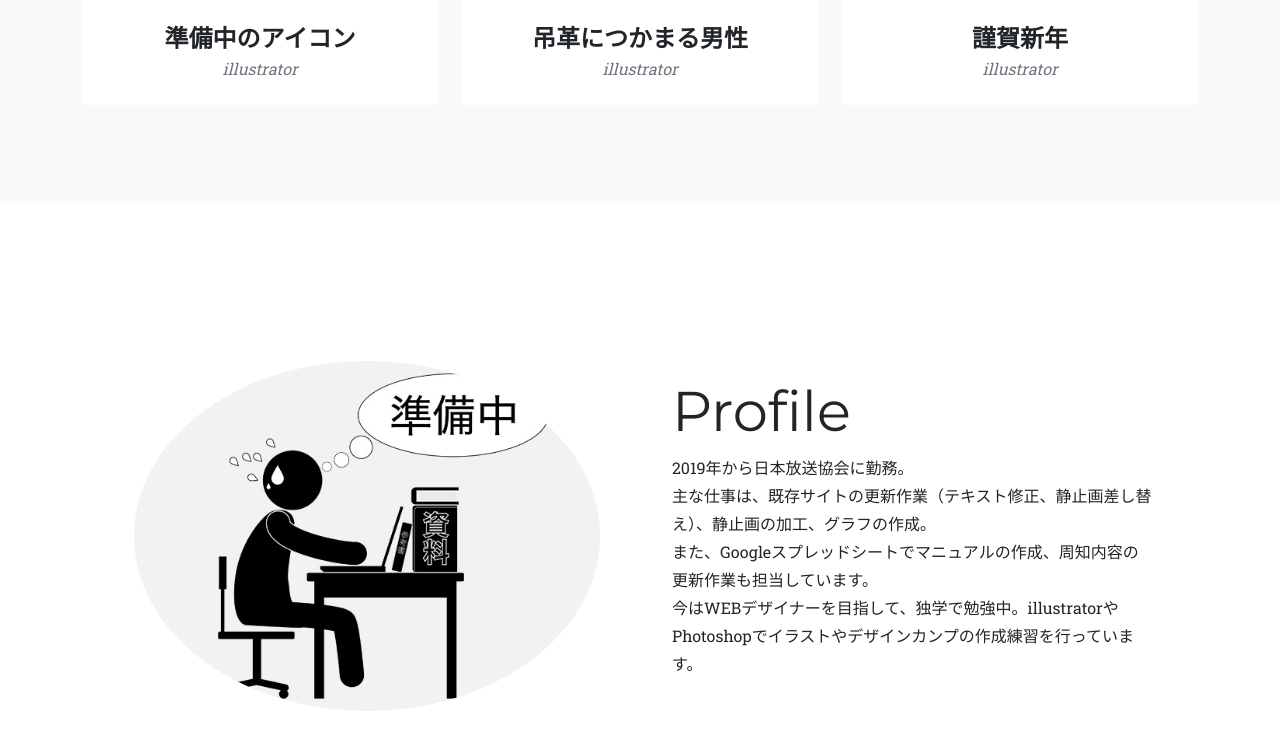
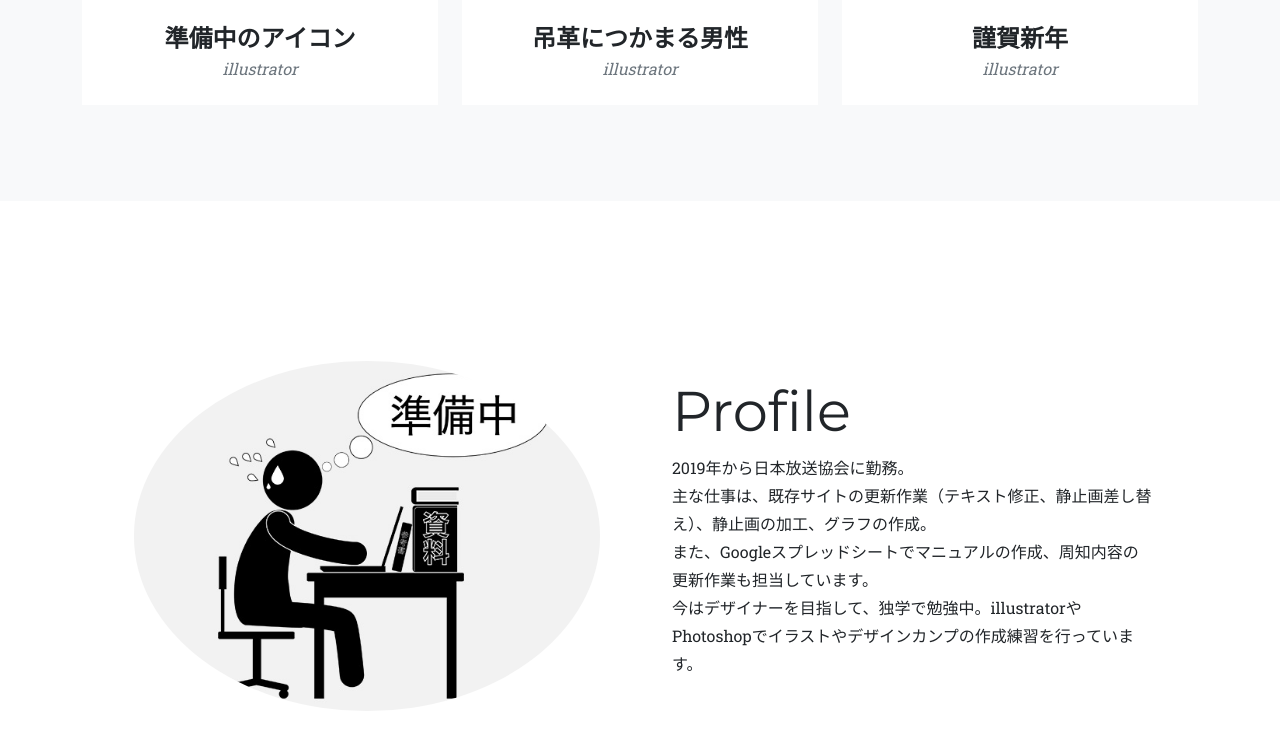
Before and after one commit to US-ai/kh_Portfolio, a plain HTML site: page index.html in a window 1280 px wide. Shown: the part 1384-2133 px from the top of the page. Drawn offline with nearby package versions, Linux system fonts and the light colour scheme.

Commit message:
Add files via upload

```diff
--- a/index.html
+++ b/index.html
@@ -154,7 +154,7 @@
                             <p>2019年から日本放送協会に勤務。<br>
                             主な仕事は、既存サイトの更新作業（テキスト修正、静止画差し替え）、静止画の加工、グラフの作成。<br>
                         また、Googleスプレッドシートでマニュアルの作成、周知内容の更新作業も担当しています。<br>
-                    今はWEBデザイナーを目指して、独学で勉強中。illustratorやPhotoshopでイラストやデザインカンプの作成練習を行っています。</p>
+                    今はデザイナーを目指して、独学で勉強中。illustratorやPhotoshopでイラストやデザインカンプの作成練習を行っています。</p>
                         </div>
                     </div>
                 </div>
```
